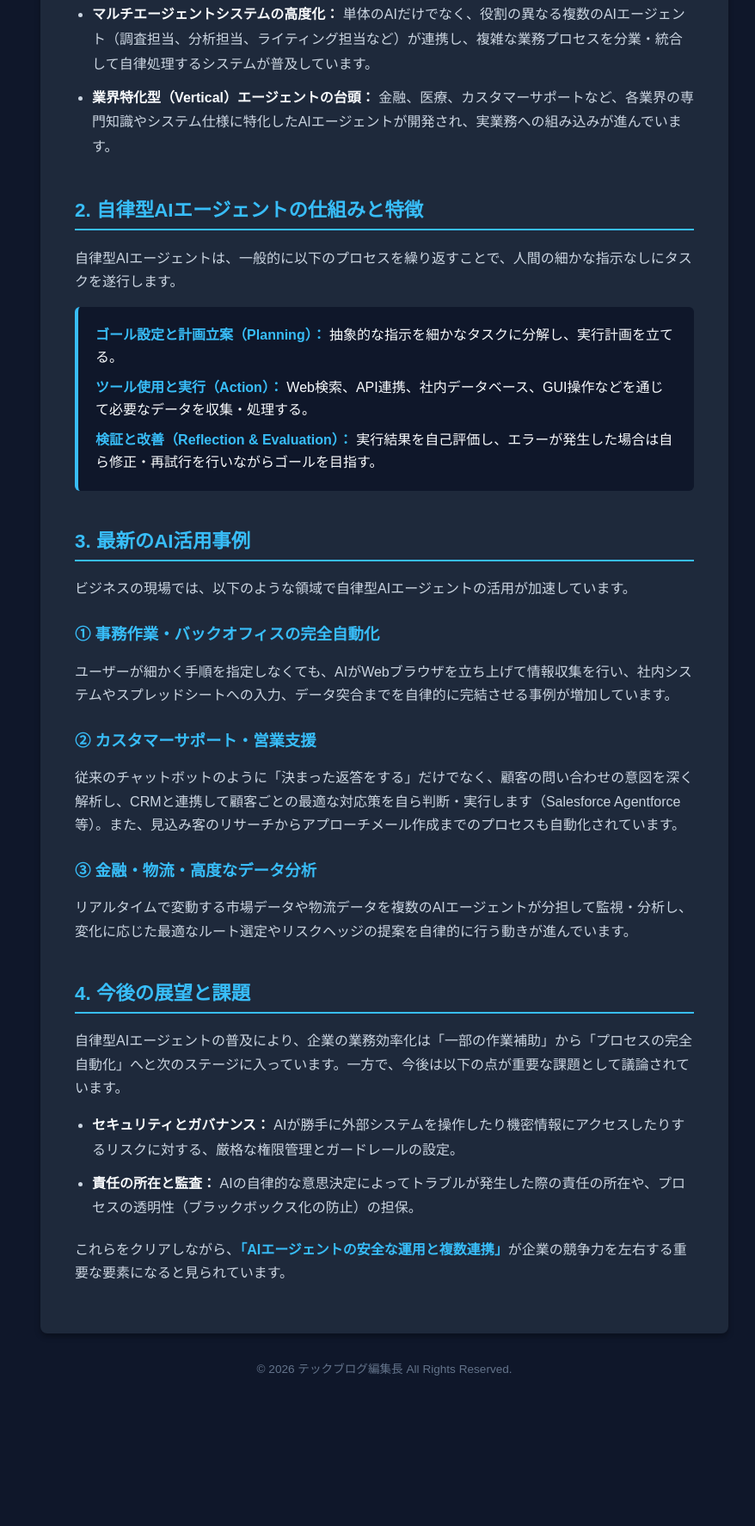
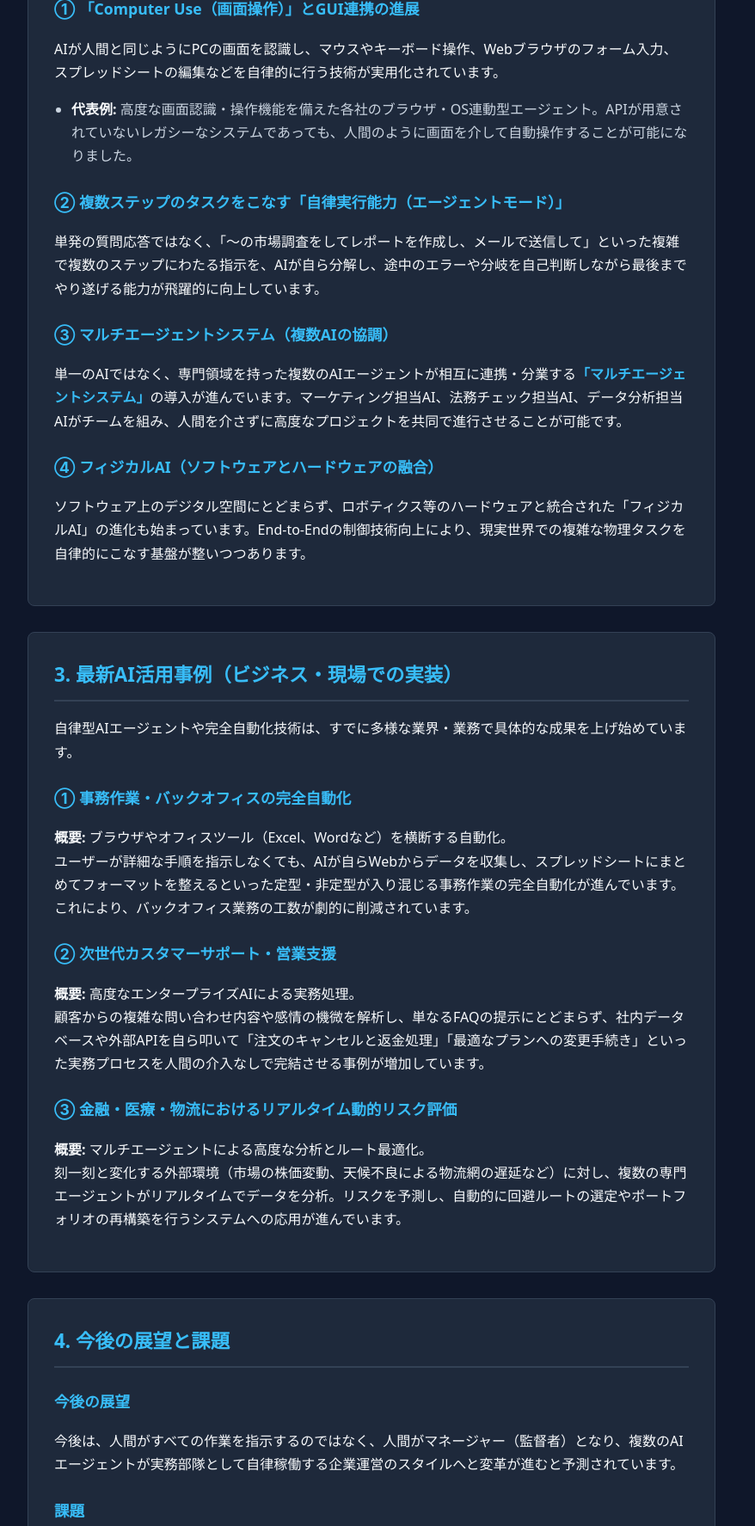
Before and after one commit to yoshi489100-ui/ai-news-blog, a plain HTML site: page index.html in a window 1280 px wide. Shown: the part 862-2637 px from the top of the page at 86% size, without its empty margins (208-1086 px from the left). Before the commit the page ends 2463 px from the top, so only its background shows below. Drawn offline with Linux system fonts and the light colour scheme.

Commit message:
Auto-updated by AI Agent [skip ci]

```diff
--- a/index.html
+++ b/index.html
@@ -4,101 +4,88 @@
 <head>
     <meta charset="UTF-8">
     <meta name="viewport" content="width=device-width, initial-scale=1.0">
-    <title>2026年 AI技術動向自動リサーチマガジン</title>
+    <title>【2026年】完全自動化・自律型AIの技術動向と最新活用事例 - テックブログ編集長</title>
 </head>
-<body style="background-color: #0f172a; color: #f8fafc; font-family: sans-serif; margin: 0; padding: 40px 20px; display: flex; justify-content: center;">
+<body style="background-color: #0f172a; color: #f8fafc; font-family: system-ui, -apple-system, BlinkMacSystemFont, 'Segoe UI', Roboto, Oxygen, Ubuntu, Cantarell, 'Open Sans', 'Helvetica Neue', sans-serif; line-height: 1.7; margin: 0; padding: 40px 20px;">
 
-    <div style="max-width: 800px; width: 100%;">
+    <div style="max-width: 800px; margin: 0 auto;">
 
         <!-- ヘッダー -->
-        <header style="background-color: #1e293b; padding: 30px; border-radius: 8px; text-align: center; margin-bottom: 30px; box-shadow: 0 4px 6px rgba(0, 0, 0, 0.3);">
-            <p style="color: #38bdf8; font-size: 0.9rem; font-weight: bold; margin: 0 0 10px 0; letter-spacing: 1px;">TECH BLOG EDITED BY 編集長</p>
-            <h1 style="color: #f8fafc; font-size: 1.8rem; margin: 0 0 15px 0;">2026年 AI技術動向自動リサーチマガジン</h1>
-            <p style="color: #94a3b8; font-size: 0.95rem; margin: 0;">公開日：2026年11月26日</p>
+        <header style="background-color: #1e293b; border-radius: 8px; padding: 30px; margin-bottom: 40px; text-align: center; border: 1px solid #334155;">
+            <p style="color: #38bdf8; font-size: 0.9rem; font-weight: bold; margin: 0 0 10px 0; text-transform: uppercase; letter-spacing: 1px;">2026年 AI技術動向自動リサーチマガジン</p>
+            <h1 style="color: #f8fafc; font-size: 1.8rem; margin: 0; font-weight: 700;">【2026年最新】完全自動化・自律型AIの技術動向と最新活用事例</h1>
+            <p style="color: #94a3b8; font-size: 0.85rem; margin: 15px 0 0 0;">公開日：2026年11月27日 | 編集長：テックブログ編集部</p>
         </header>
 
-        <!-- メイン記事エリア -->
-        <main style="background-color: #1e293b; padding: 40px; border-radius: 8px; box-shadow: 0 4px 6px rgba(0, 0, 0, 0.3);">
-
-            <!-- リード文 -->
-            <p style="font-size: 1.05rem; line-height: 1.8; margin-top: 0; margin-bottom: 30px; color: #cbd5e1;">
-                AI技術は、テキストや画像を生成する「応答型（生成AI）」のフェーズから、自ら目的を理解し、計画を立てて業務を遂行する<strong style="color: #38bdf8;">「自律実行型（AIエージェント）」</strong>のフェーズへ急速に移行しています。本レポートでは、完全自動化・自律型AIに関する最新の技術動向、主要な仕組み、およびビジネスにおける最新の活用事例について詳しく解説します。
-            </p>
-
-            <hr style="border: none; border-top: 1px solid #334155; margin: 30px 0;">
-
-            <!-- セクション1 -->
-            <section style="margin-bottom: 40px;">
-                <h2 style="color: #38bdf8; font-size: 1.4rem; border-bottom: 2px solid #38bdf8; padding-bottom: 8px; margin-top: 0;">1. 最新の技術動向：生成AIから「自律型AIエージェント」へ</h2>
-                <p style="line-height: 1.7; color: #cbd5e1;">
-                    これまでの生成AIは、ユーザーが入力したプロンプト（指示）に対してテキストや画像を返す受動的な存在でした。しかし、近年の基盤モデルの高度化に伴い、AIが能動的にタスクを完結させる「自律型AIエージェント」が主流になりつつあります。
-                </p>
-
-                <h3 style="color: #38bdf8; font-size: 1.15rem; margin-top: 25px;">主な技術トレンド</h3>
-                <ul style="line-height: 1.8; color: #cbd5e1; padding-left: 20px;">
-                    <li style="margin-bottom: 10px;"><strong style="color: #f8fafc;">応答型から自律実行型への完全移行：</strong> 単なるチャット応答を超え、目的（ゴール）を設定するだけで、AIが自ら思考プロセスを組み立て、ツールを跨いだ一連の作業を遂行します。</li>
-                    <li style="margin-bottom: 10px;"><strong style="color: #f8fafc;">Computer Use（画面操作技術）の発展：</strong> Anthropicの「Claude 3.5 Sonnet」などが実装した「Computer Use」機能や、OpenAIの「Operator」に代表されるように、AIが人間のようにWebブラウザやOSの画面を直接認識し、クリックやフォーム入力などを代行する技術が実用化されています。</li>
-                    <li style="margin-bottom: 10px;"><strong style="color: #f8fafc;">マルチエージェントシステムの高度化：</strong> 単体のAIだけでなく、役割の異なる複数のAIエージェント（調査担当、分析担当、ライティング担当など）が連携し、複雑な業務プロセスを分業・統合して自律処理するシステムが普及しています。</li>
-                    <li style="margin-bottom: 10px;"><strong style="color: #f8fafc;">業界特化型（Vertical）エージェントの台頭：</strong> 金融、医療、カスタマーサポートなど、各業界の専門知識やシステム仕様に特化したAIエージェントが開発され、実業務への組み込みが進んでいます。</li>
-                </ul>
+        <!-- 記事本文 -->
+        <main>
+            <!-- セクション 1 -->
+            <section style="background-color: #1e293b; border-radius: 8px; padding: 30px; margin-bottom: 30px; border: 1px solid #334155;">
+                <h2 style="color: #38bdf8; font-size: 1.4rem; margin-top: 0; border-bottom: 2px solid #334155; padding-bottom: 10px;">1. はじめに：生成AIから「自律実行型AIエージェント」へのパラダイムシフト</h2>
+                <p>生成AIの普及期を経て、AI技術は大きな転換点を迎えています。従来の生成AIは「人間が指示（プロンプト）を与え、それに応答してテキストや画像を生成する受動的なツール」にとどまっていました。</p>
+                <p>しかし、技術の進化は加速し、AIは自ら思考し、計画を立て、外部ツールやPC画面を操作してタスクを完結させる<strong style="color: #38bdf8;">「自律実行型AIエージェント（Agentic AI）」</strong>への移行が本格化しています。現在は、実用化フェーズからビジネスの標準装備への移行が進む重要な局面にあります。</p>
             </section>
 
-            <!-- セクション2 -->
-            <section style="margin-bottom: 40px;">
-                <h2 style="color: #38bdf8; font-size: 1.4rem; border-bottom: 2px solid #38bdf8; padding-bottom: 8px; margin-top: 0;">2. 自律型AIエージェントの仕組みと特徴</h2>
-                <p style="line-height: 1.7; color: #cbd5e1;">
-                    自律型AIエージェントは、一般的に以下のプロセスを繰り返すことで、人間の細かな指示なしにタスクを遂行します。
-                </p>
-                <div style="background-color: #0f172a; padding: 20px; border-radius: 6px; border-left: 4px solid #38bdf8; margin-top: 15px;">
-                    <p style="margin: 0 0 10px 0; line-height: 1.6;"><strong style="color: #38bdf8;">ゴール設定と計画立案（Planning）：</strong> 抽象的な指示を細かなタスクに分解し、実行計画を立てる。</p>
-                    <p style="margin: 0 0 10px 0; line-height: 1.6;"><strong style="color: #38bdf8;">ツール使用と実行（Action）：</strong> Web検索、API連携、社内データベース、GUI操作などを通じて必要なデータを収集・処理する。</p>
-                    <p style="margin: 0; line-height: 1.6;"><strong style="color: #38bdf8;">検証と改善（Reflection & Evaluation）：</strong> 実行結果を自己評価し、エラーが発生した場合は自ら修正・再試行を行いながらゴールを目指す。</p>
-                </div>
+            <!-- セクション 2 -->
+            <section style="background-color: #1e293b; border-radius: 8px; padding: 30px; margin-bottom: 30px; border: 1px solid #334155;">
+                <h2 style="color: #38bdf8; font-size: 1.4rem; margin-top: 0; border-bottom: 2px solid #334155; padding-bottom: 10px;">2. 完全自動化・自律型AIの主要な技術動向</h2>
+                <p>最新のAI技術動向において、特に注目すべきトレンドは以下の4点です。</p>
+
+                <h3 style="color: #38bdf8; font-size: 1.1rem; margin-top: 25px;">① 「Computer Use（画面操作）」とGUI連携の進展</h3>
+                <p>AIが人間と同じようにPCの画面を認識し、マウスやキーボード操作、Webブラウザのフォーム入力、スプレッドシートの編集などを自律的に行う技術が実用化されています。</p>
+                <ul style="padding-left: 20px; color: #cbd5e1;">
+                    <li><strong style="color: #f8fafc;">代表例:</strong> 高度な画面認識・操作機能を備えた各社のブラウザ・OS連動型エージェント。APIが用意されていないレガシーなシステムであっても、人間のように画面を介して自動操作することが可能になりました。</li>
+                </ul>
+
+                <h3 style="color: #38bdf8; font-size: 1.1rem; margin-top: 25px;">② 複数ステップのタスクをこなす「自律実行能力（エージェントモード）」</h3>
+                <p>単発の質問応答ではなく、「〜の市場調査をしてレポートを作成し、メールで送信して」といった複雑で複数のステップにわたる指示を、AIが自ら分解し、途中のエラーや分岐を自己判断しながら最後までやり遂げる能力が飛躍的に向上しています。</p>
+
+                <h3 style="color: #38bdf8; font-size: 1.1rem; margin-top: 25px;">③ マルチエージェントシステム（複数AIの協調）</h3>
+                <p>単一のAIではなく、専門領域を持った複数のAIエージェントが相互に連携・分業する<strong style="color: #38bdf8;">「マルチエージェントシステム」</strong>の導入が進んでいます。マーケティング担当AI、法務チェック担当AI、データ分析担当AIがチームを組み、人間を介さずに高度なプロジェクトを共同で進行させることが可能です。</p>
+
+                <h3 style="color: #38bdf8; font-size: 1.1rem; margin-top: 25px;">④ フィジカルAI（ソフトウェアとハードウェアの融合）</h3>
+                <p>ソフトウェア上のデジタル空間にとどまらず、ロボティクス等のハードウェアと統合された「フィジカルAI」の進化も始まっています。End-to-Endの制御技術向上により、現実世界での複雑な物理タスクを自律的にこなす基盤が整いつつあります。</p>
             </section>
 
-            <!-- セクション3 -->
-            <section style="margin-bottom: 40px;">
-                <h2 style="color: #38bdf8; font-size: 1.4rem; border-bottom: 2px solid #38bdf8; padding-bottom: 8px; margin-top: 0;">3. 最新のAI活用事例</h2>
-                <p style="line-height: 1.7; color: #cbd5e1;">
-                    ビジネスの現場では、以下のような領域で自律型AIエージェントの活用が加速しています。
-                </p>
+            <!-- セクション 3 -->
+            <section style="background-color: #1e293b; border-radius: 8px; padding: 30px; margin-bottom: 30px; border: 1px solid #334155;">
+                <h2 style="color: #38bdf8; font-size: 1.4rem; margin-top: 0; border-bottom: 2px solid #334155; padding-bottom: 10px;">3. 最新AI活用事例（ビジネス・現場での実装）</h2>
+                <p>自律型AIエージェントや完全自動化技術は、すでに多様な業界・業務で具体的な成果を上げ始めています。</p>
 
-                <h3 style="color: #38bdf8; font-size: 1.15rem; margin-top: 25px;">① 事務作業・バックオフィスの完全自動化</h3>
-                <p style="line-height: 1.7; color: #cbd5e1;">
-                    ユーザーが細かく手順を指定しなくても、AIがWebブラウザを立ち上げて情報収集を行い、社内システムやスプレッドシートへの入力、データ突合までを自律的に完結させる事例が増加しています。
-                </p>
+                <h3 style="color: #38bdf8; font-size: 1.1rem; margin-top: 25px;">① 事務作業・バックオフィスの完全自動化</h3>
+                <p><strong style="color: #f8fafc;">概要:</strong> ブラウザやオフィスツール（Excel、Wordなど）を横断する自動化。<br>
+                ユーザーが詳細な手順を指示しなくても、AIが自らWebからデータを収集し、スプレッドシートにまとめてフォーマットを整えるといった定型・非定型が入り混じる事務作業の完全自動化が進んでいます。これにより、バックオフィス業務の工数が劇的に削減されています。</p>
 
-                <h3 style="color: #38bdf8; font-size: 1.15rem; margin-top: 25px;">② カスタマーサポート・営業支援</h3>
-                <p style="line-height: 1.7; color: #cbd5e1;">
-                    従来のチャットボットのように「決まった返答をする」だけでなく、顧客の問い合わせの意図を深く解析し、CRMと連携して顧客ごとの最適な対応策を自ら判断・実行します（Salesforce Agentforce等）。また、見込み客のリサーチからアプローチメール作成までのプロセスも自動化されています。
-                </p>
+                <h3 style="color: #38bdf8; font-size: 1.1rem; margin-top: 25px;">② 次世代カスタマーサポート・営業支援</h3>
+                <p><strong style="color: #f8fafc;">概要:</strong> 高度なエンタープライズAIによる実務処理。<br>
+                顧客からの複雑な問い合わせ内容や感情の機微を解析し、単なるFAQの提示にとどまらず、社内データベースや外部APIを自ら叩いて「注文のキャンセルと返金処理」「最適なプランへの変更手続き」といった実務プロセスを人間の介入なしで完結させる事例が増加しています。</p>
 
-                <h3 style="color: #38bdf8; font-size: 1.15rem; margin-top: 25px;">③ 金融・物流・高度なデータ分析</h3>
-                <p style="line-height: 1.7; color: #cbd5e1;">
-                    リアルタイムで変動する市場データや物流データを複数のAIエージェントが分担して監視・分析し、変化に応じた最適なルート選定やリスクヘッジの提案を自律的に行う動きが進んでいます。
-                </p>
+                <h3 style="color: #38bdf8; font-size: 1.1rem; margin-top: 25px;">③ 金融・医療・物流におけるリアルタイム動的リスク評価</h3>
+                <p><strong style="color: #f8fafc;">概要:</strong> マルチエージェントによる高度な分析とルート最適化。<br>
+                刻一刻と変化する外部環境（市場の株価変動、天候不良による物流網の遅延など）に対し、複数の専門エージェントがリアルタイムでデータを分析。リスクを予測し、自動的に回避ルートの選定やポートフォリオの再構築を行うシステムへの応用が進んでいます。</p>
             </section>
 
-            <!-- セクション4 -->
-            <section style="margin-bottom: 10px;">
-                <h2 style="color: #38bdf8; font-size: 1.4rem; border-bottom: 2px solid #38bdf8; padding-bottom: 8px; margin-top: 0;">4. 今後の展望と課題</h2>
-                <p style="line-height: 1.7; color: #cbd5e1;">
-                    自律型AIエージェントの普及により、企業の業務効率化は「一部の作業補助」から「プロセスの完全自動化」へと次のステージに入っています。一方で、今後は以下の点が重要な課題として議論されています。
-                </p>
-                <ul style="line-height: 1.8; color: #cbd5e1; padding-left: 20px;">
-                    <li style="margin-bottom: 10px;"><strong style="color: #f8fafc;">セキュリティとガバナンス：</strong> AIが勝手に外部システムを操作したり機密情報にアクセスしたりするリスクに対する、厳格な権限管理とガードレールの設定。</li>
-                    <li style="margin-bottom: 10px;"><strong style="color: #f8fafc;">責任の所在と監査：</strong> AIの自律的な意思決定によってトラブルが発生した際の責任の所在や、プロセスの透明性（ブラックボックス化の防止）の担保。</li>
-                </ul>
-                <p style="line-height: 1.7; color: #cbd5e1; margin-top: 20px;">
-                    これらをクリアしながら、<strong style="color: #38bdf8;">「AIエージェントの安全な運用と複数連携」</strong>が企業の競争力を左右する重要な要素になると見られています。
-                </p>
+            <!-- セクション 4 -->
+            <section style="background-color: #1e293b; border-radius: 8px; padding: 30px; margin-bottom: 30px; border: 1px solid #334155;">
+                <h2 style="color: #38bdf8; font-size: 1.4rem; margin-top: 0; border-bottom: 2px solid #334155; padding-bottom: 10px;">4. 今後の展望と課題</h2>
+
+                <h3 style="color: #38bdf8; font-size: 1.1rem; margin-top: 25px;">今後の展望</h3>
+                <p>今後は、人間がすべての作業を指示するのではなく、人間がマネージャー（監督者）となり、複数のAIエージェントが実務部隊として自律稼働する企業運営のスタイルへと変革が進むと予測されています。</p>
+
+                <h3 style="color: #38bdf8; font-size: 1.1rem; margin-top: 25px;">課題</h3>
+                <p>自律性が高まるにつれ、誤った判断やハルシネーション（幻覚）が発生した際の責任の所在や、意図しないシステム操作（セキュリティリスク）を防ぐためのガードレール（安全装置）の設計が重要な課題となっています。</p>
             </section>
 
+            <!-- まとめ -->
+            <section style="background-color: #1e293b; border-radius: 8px; padding: 30px; border: 1px solid #334155; border-left: 4px solid #38bdf8;">
+                <h3 style="color: #38bdf8; font-size: 1.1rem; margin-top: 0;">編集長まとめ</h3>
+                <p style="margin-bottom: 0;">AI技術の進化スピードは「生成・応答」のフェーズを抜け、「自ら考え、行動する（エージェント）」フェーズへ完全にシフトしています。今後は、自律型AIをいかに安全かつ効果的に自社システムやワークフローに組み込めるかが、企業の競争力を左右するカギとなります。</p>
+            </section>
         </main>
 
         <!-- フッター -->
-        <footer style="text-align: center; margin-top: 30px; color: #64748b; font-size: 0.85rem;">
-            <p>&copy; 2026 テックブログ編集長 All Rights Reserved.</p>
+        <footer style="text-align: center; margin-top: 40px; color: #64748b; font-size: 0.85rem;">
+            <p>&copy; 2026 テックブログ編集部 All Rights Reserved.</p>
         </footer>
 
     </div>
```
